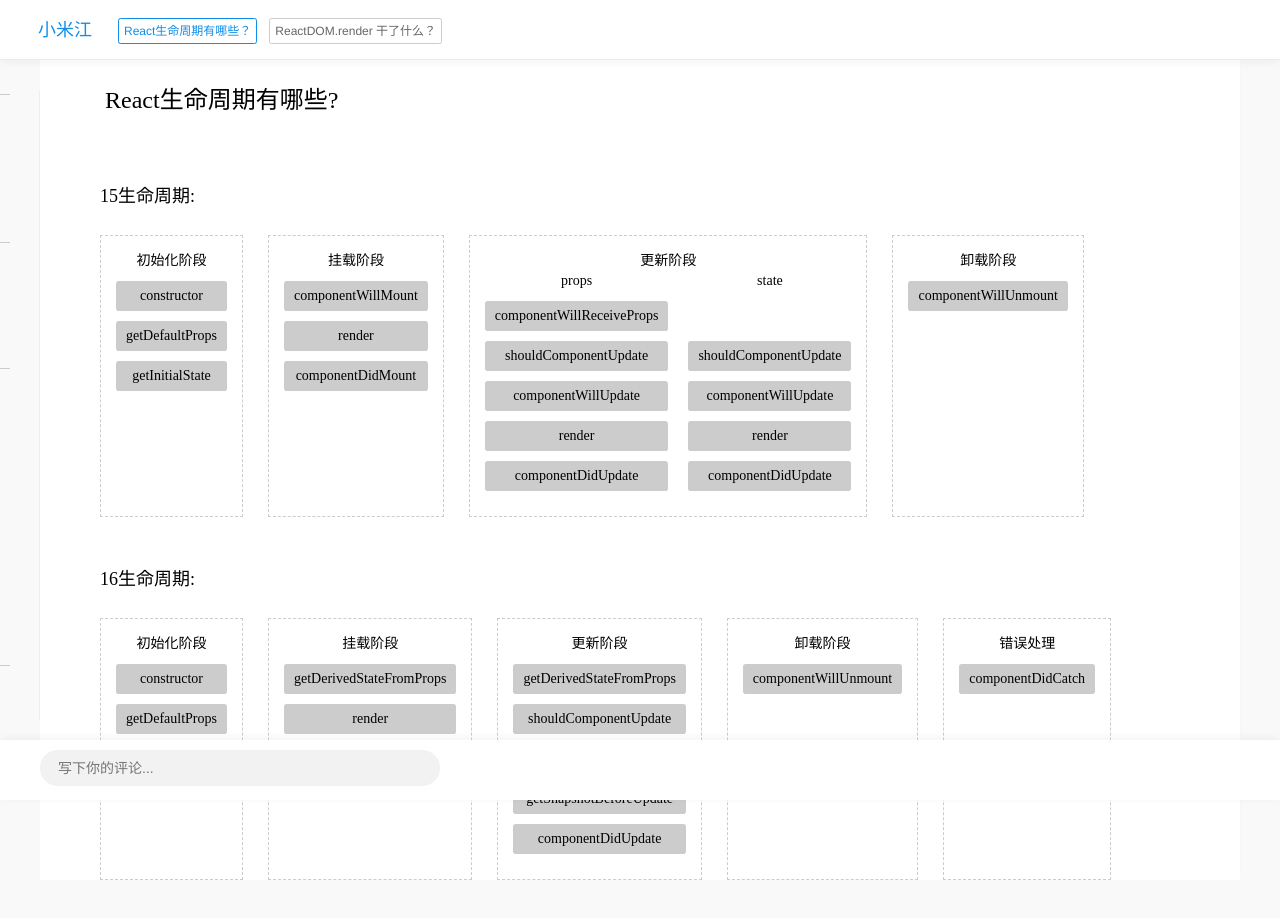
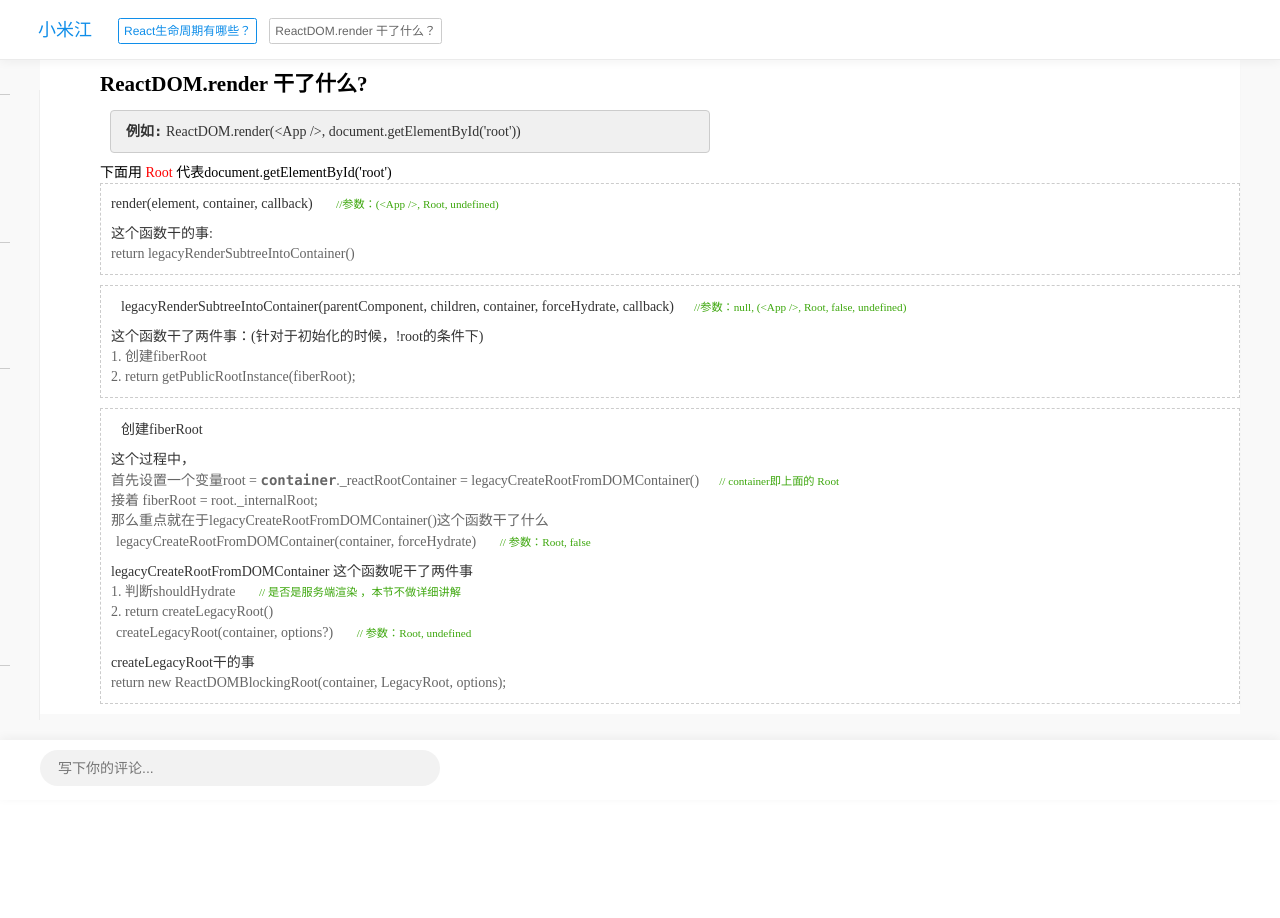
Before and after one commit to weily22/sidebar, a React (Create React App) app: page / in a window 1280 px wide. Shown: the top 918 px of the page. After the commit the page ends 800 px from the top, so only its background shows below. Built offline with nearby package versions, Linux system fonts and the light colour scheme; a small style sheet from the web is missing.

Commit message:
reactDOM.render进度50%

```diff
--- a/src/components/ReactDOMRender/ReactDOMRender.jsx
+++ b/src/components/ReactDOMRender/ReactDOMRender.jsx
@@ -8,14 +8,50 @@ class ReactDOMRender extends Component {
   render() {
     return (
       <div className="react_dom_render">
-        <h2>ReactDOM.render 干了什么</h2>
-        <MarkDownBox>
-          > *来源于ReactDOMLegacy.js*<br/>
-          `render(element, container, callback) ` <br/>
-        </MarkDownBox>
-        <p>主要目的：创建ReactRoot</p>
-        <p>根据情况调用root.legacy_renderSubtreeIntoContainer或者root.render</p>
-        <p>调用render 返回一个legacyRenderSubtreeIntoContainer</p>
+        <h2>ReactDOM.render 干了什么?</h2>
+        <code>
+          <b>例如:</b> ReactDOM.render(&lt;App />, document.getElementById('root'))
+        </code>
+        <p>下面用 <span style={{color: 'red'}}>Root</span> 代表document.getElementById('root')</p>
+        <ul className="my_table">
+          <li>
+            render(element, container, callback) <span className="annotate">//参数：(&lt;App />, Root, undefined)</span>
+            <p className="th">这个函数干的事:</p>
+            <p>return legacyRenderSubtreeIntoContainer()</p>
+          </li>
+          <li>
+            <i className="iconfont gh_arrow_r" />
+            legacyRenderSubtreeIntoContainer(parentComponent, children, container, forceHydrate, callback)
+            <span className="annotate">//参数：null, (&lt;App />, Root, false, undefined)</span>
+            <p className="th">这个函数干了两件事：(针对于初始化的时候，!root的条件下)</p>
+            <p>1. 创建fiberRoot</p>
+            <p>2. return getPublicRootInstance(fiberRoot);</p>
+          </li>
+          <li>
+            <i className="iconfont gh_arrow_r" />
+            创建fiberRoot
+            <p className="th">这个过程中，</p>
+            <p>首先设置一个变量root = <b>container</b>._reactRootContainer = legacyCreateRootFromDOMContainer()
+              <span className="annotate">// container即上面的 Root</span>
+            </p>
+            <p>接着 fiberRoot = root._internalRoot;</p>
+            <p>那么重点就在于legacyCreateRootFromDOMContainer()这个函数干了什么</p>
+            <p>
+              <i className="iconfont gh_jiantou_yemian_xiangyou"/>
+              legacyCreateRootFromDOMContainer(container, forceHydrate) <span className="annotate">// 参数：Root, false</span></p>
+            <p className="th">legacyCreateRootFromDOMContainer 这个函数呢干了两件事</p>
+            <p>1. 判断shouldHydrate <span className="annotate">// 是否是服务端渲染 ，本节不做详细讲解</span></p>
+            <p>2. return createLegacyRoot() </p>
+            <p>
+              <i className="iconfont gh_jiantou_yemian_xiangyou"/>
+              createLegacyRoot(container, options?) <span className="annotate">// 参数：Root, undefined</span>
+            </p>
+            <p className="th">createLegacyRoot干的事</p>
+            <p>return new ReactDOMBlockingRoot(container, LegacyRoot, options);</p>
+          </li>
+          {/*<li></li>*/}
+          {/*<li></li>*/}
+        </ul>
       </div>
     )
   }
--- a/src/components/ReactDOMRender/ReactDOMRender.scss
+++ b/src/components/ReactDOMRender/ReactDOMRender.scss
@@ -1,3 +1,42 @@
 .react_dom_render {
-
+    code {
+        font-family: 'Monaco';
+        padding: 10px 15px;
+        width: 600px;
+        color: #333;
+        margin: 10px;
+        background-color: #f0f0f0;
+        border-radius: 4px;
+        border: 1px solid #ccc;
+        display: block;
+    }
+    .my_table {
+        color: #333;
+        font-family: 'Monaco';
+        li {
+            padding: 10px;
+            border: 1px dashed #ccc;
+            margin-bottom: 10px;
+            .annotate {
+                color: #3da70d;
+                font-size: 80%;
+                margin-left: 20px;
+            }
+            .gh_arrow_r {
+                color: #c7254e;
+                margin-right: 10px;
+            }
+            .gh_jiantou_yemian_xiangyou {
+                color: #ee7090;
+                margin-right: 5px;
+            }
+            p {
+                color: #666;
+            }
+            .th {
+                margin-top: 10px;
+                color: #333;
+            }
+        }
+    }
 }
--- a/src/pages/Article/Article.jsx
+++ b/src/pages/Article/Article.jsx
@@ -12,7 +12,7 @@ class Article extends Component {
       case 'part2':
         return <ReactDOMRender />;
       default:
-        return <LifeCycle />;
+        return <ReactDOMRender />;
     }
   }
   render() {
--- a/src/styles/index.scss
+++ b/src/styles/index.scss
@@ -1,4 +1,4 @@
-@import url('//at.alicdn.com/t/font_1414445_fijibkok0wm.css');
+@import url('//at.alicdn.com/t/font_1414445_ipqjvrrzsml.css');
 @import "variables";
 @import "base";
 @font-face {
@@ -13,21 +13,12 @@
   font-weight: normal;
   font-style: normal;
 }
-
-.fz-26 {font-size: 26px;}
-.fz-25 {font-size: 25px;}
-.fz-24 {font-size: 24px;}
-.fz-23 {font-size: 23px;}
-.fz-22 {font-size: 22px;}
-.fz-21 {font-size: 21px;}
-.fz-20 {font-size: 20px;}
-.fz-19 {font-size: 19px;}
-.fz-18 {font-size: 18px;}
-.fz-17 {font-size: 17px;}
-.fz-16 {font-size: 16px;}
-.fz-15 {font-size: 15px;}
-.fz-13 {font-size: 13px;}
-.fz-12 {font-size: 12px;}
+@font-face {
+  font-family: 'Monaco';
+  src: url('./../assets/fonts/Monaco.ttf')  format('truetype');
+  font-weight: normal;
+  font-style: normal;
+}
 
 @keyframes v_shake {
   0% { transform:rotate(-12deg) }
--- a/src/styles/variables.scss
+++ b/src/styles/variables.scss
@@ -19,3 +19,19 @@ $color-red-400: #ef5350;
 $color-red-500: #f44336;
 $color-red-900: #b71c1c;
 $color-red-a200: #ff5252;
+
+// 字号
+.fz-26 {font-size: 26px;}
+.fz-25 {font-size: 25px;}
+.fz-24 {font-size: 24px;}
+.fz-23 {font-size: 23px;}
+.fz-22 {font-size: 22px;}
+.fz-21 {font-size: 21px;}
+.fz-20 {font-size: 20px;}
+.fz-19 {font-size: 19px;}
+.fz-18 {font-size: 18px;}
+.fz-17 {font-size: 17px;}
+.fz-16 {font-size: 16px;}
+.fz-15 {font-size: 15px;}
+.fz-13 {font-size: 13px;}
+.fz-12 {font-size: 12px;}
```
Also changed, not shown: src/assets/fonts/Monaco.ttf (added).
